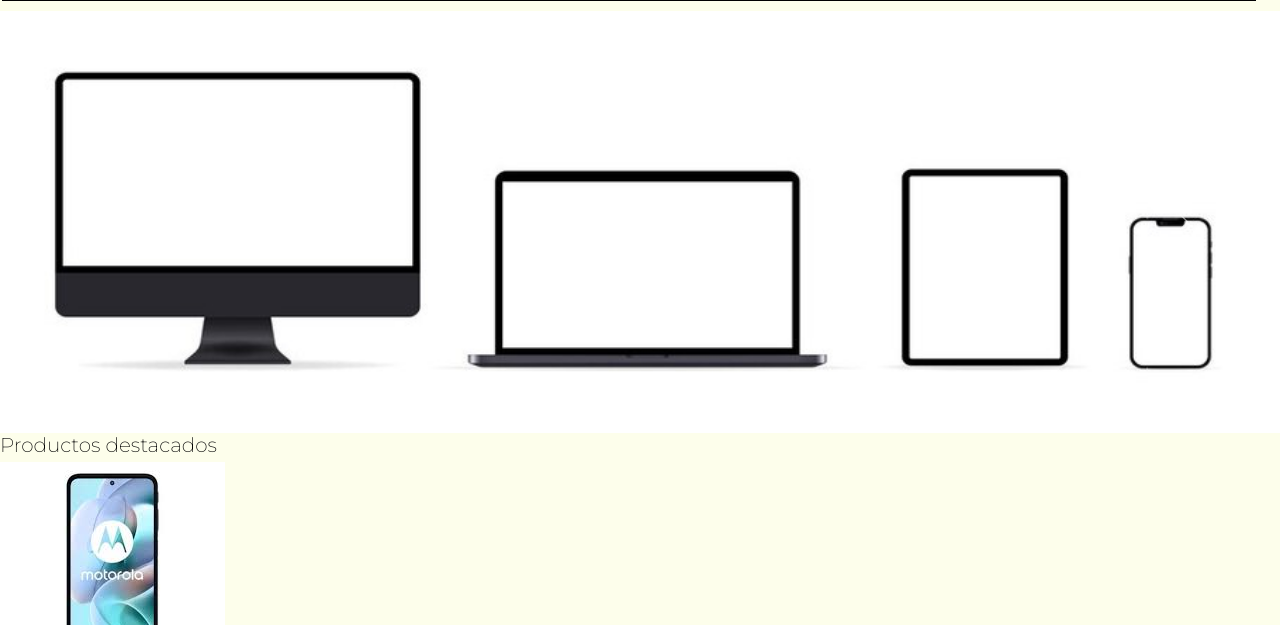
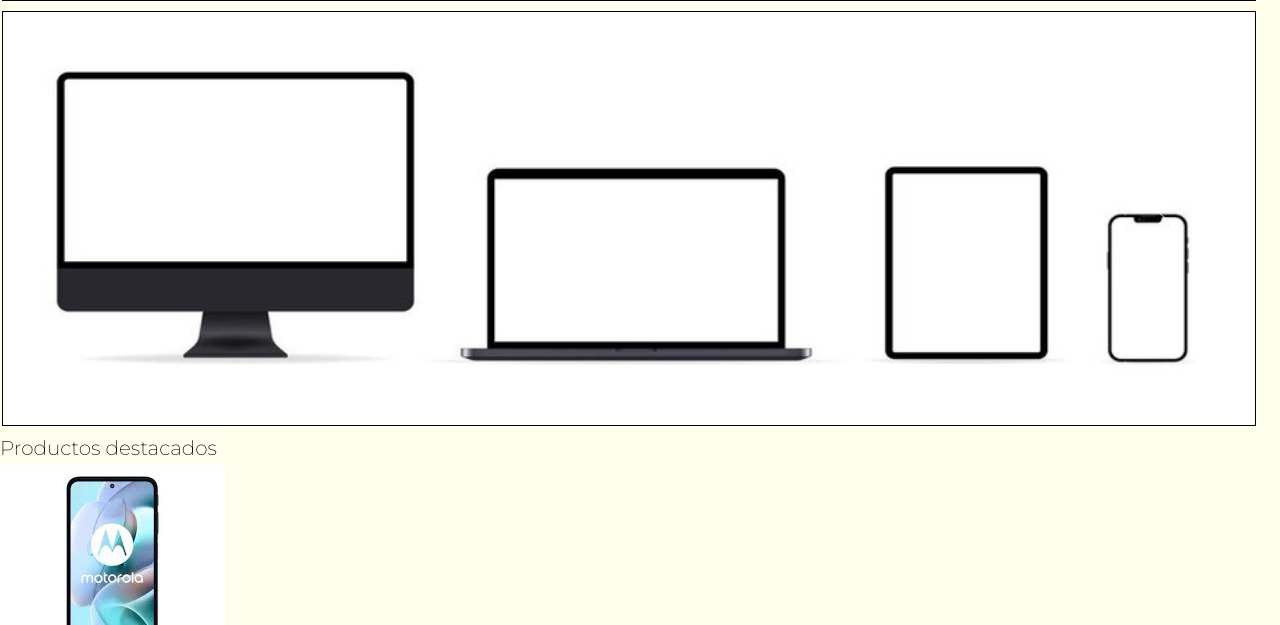
Before and after one commit to isacn4/electrodomesticos-b, a website: page index.html in a window 1280 px wide. Shown: the part 175-800 px from the top of the page. Drawn offline with nearby package versions, Linux system fonts and the light colour scheme; files that its build step writes are made by us from their sources.

Commit message:
sass se hizo header foto

```diff
--- a/scss/estilo.scss
+++ b/scss/estilo.scss
@@ -1,4 +1,5 @@
 @import "./base/reset";
+@import "./base/typo";
 @import "./layout/telyemail";
 @import "./layout/nav";
-@import "./base/typo";
+@import "./layout/header";
--- a/scss/layout/_header.scss
+++ b/scss/layout/_header.scss
@@ -0,0 +1,11 @@
+/*header*/
+.encabezado__imagen--fluid{
+    width: 98%;
+   border: solid 1px black;
+    margin: 10px 2px;
+
+}
+
+.carouselExample img{
+    /*height: 280px;*/
+}
```
